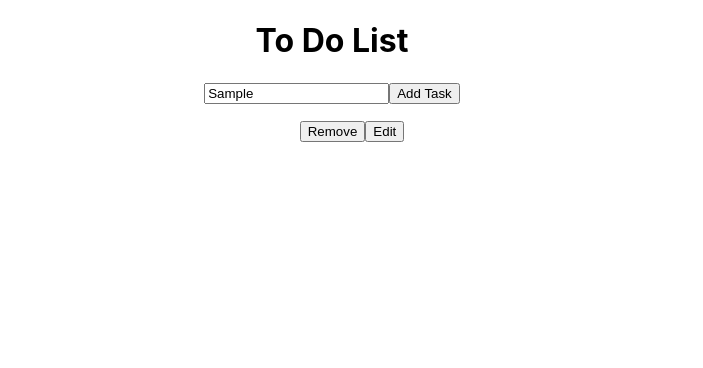
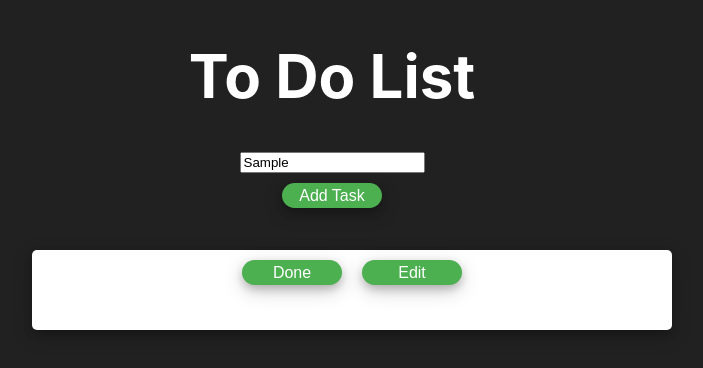
Before and after one commit to GLYNKNIGHT/My-Profile, a React app in the folder Todo/my-todo/: page / in a window 1280 px wide. Both pictures are taken after typing "Sample" into the empty fields and a click on the button "Add Task". Shown: the whole page, without its empty margins (308-1011 px from the left). Built offline with nearby package versions, Linux system fonts and the light colour scheme.

Commit message:
Edit feature now working, added some style, still had one behind bug on submit

```diff
--- a/Todo/my-todo/src/Components/App/App.css
+++ /dev/null
@@ -1,38 +0,0 @@
-.App {
-  text-align: center;
-}
-
-.App-logo {
-  height: 40vmin;
-  pointer-events: none;
-}
-
-@media (prefers-reduced-motion: no-preference) {
-  .App-logo {
-    animation: App-logo-spin infinite 20s linear;
-  }
-}
-
-.App-header {
-  background-color: #282c34;
-  min-height: 100vh;
-  display: flex;
-  flex-direction: column;
-  align-items: center;
-  justify-content: center;
-  font-size: calc(10px + 2vmin);
-  color: white;
-}
-
-.App-link {
-  color: #61dafb;
-}
-
-@keyframes App-logo-spin {
-  from {
-    transform: rotate(0deg);
-  }
-  to {
-    transform: rotate(360deg);
-  }
-}
--- a/Todo/my-todo/src/Components/App/App.js
+++ b/Todo/my-todo/src/Components/App/App.js
@@ -1,10 +1,12 @@
-import './App.css';
+//import './App.css';
 import React from 'react';
 import {useState} from 'react'
 import Task from '../Task';
 import List from '../Task List';
 import Input from '../Input';
 import SubmitButton from '../Submit Button';
+import styles from './App.module.css'
+import DeleteButton from '../Delete Button';
 
 
 
@@ -15,46 +17,60 @@ const [input, setInput ] = useState(
 );
 const [task, setTask ]= useState({});
 const [list, setList ] = useState([]);
-const [id, setId] = useState(0)
-const [edittask, setEditTask]= useState()
-/*
-function handleChange(event){
-  const newInput = event.target.value
-  setInput (newInput);
-  console.log(input)
-  }
-*/
+const [editTask, setEditTask] = useState(null)
+const [editText,setEditText]= useState("")
+
+
 function submitTask(){
-  setId(id+1)
   const newTask = {id: new Date().getTime(), task: input}
   console.log(newTask)
   setTask (newTask);
   setList (list =>[...list, task]);
-  console.log(id)
-  console.log(list)
-  //setInput("")
+
  }
 
 
 function removeTask(id){
-
   const newArr = list.filter((item)=> item.id !== id)
   console.log(newArr)
   setList(newArr)
 }
 
-function editTask(){
-
+function submitEdit(id){
+ const updatedTasks = [...list].map((task)=>{
+  if (task.id===id){
+    task.task = editText
+  }
+  return task
+ })
+ setList(updatedTasks)
+ setEditTask(null)
+ setEditText("")
 }
 
  return (
-    <div className="App">
-    <h1>To Do List</h1>
+    <div className={styles.App}>
+    <h1 className={styles.header}>To Do List</h1>
      <Input onChange={(e)=> setInput(e.target.value)} value={task}/>
-      <SubmitButton  onClick={submitTask}>Add Task</SubmitButton>
+      <button className={styles.button} onClick={submitTask}>Add Task</button>
       <List>
-          {list.map((item)=>{return <div><Task key={item.id} text={item.task} removeTask={()=>removeTask(item.id)} editTask={editTask}/>
+          {list.map((item)=>{return <div className ={styles.task} key={item.id}>
 
+          {editTask === item.id ?
+          (<input type="text"
+                  onChange={(e)=> setEditText(e.target.value)}
+                  value={editText}/>)
+          :
+          (<Task text={item.task} />)}
+
+          <button className={styles.button}  onClick={()=>removeTask(item.id)}>Done</button>
+
+          {editTask=== item.id ?
+          (<button className={styles.button} onClick ={()=> submitEdit(item.id)}>Submit </button>)
+          :
+          (<button className={styles.button} onClick= {()=> setEditTask(item.id)}>Edit</button>)
+
+          }
           </div>})}
       </List>
     </div>
--- /dev/null
+++ b/Todo/my-todo/src/Components/App/App.module.css
@@ -0,0 +1,49 @@
+.App {
+  display: flex;
+  flex-direction: column;
+  text-align: center;
+  align-items: center;
+  background-color: rgb(33, 33, 33);
+}
+
+.header{
+  color: white;
+  font-size: 60px;
+}
+
+.App-header {
+  background-color: #282c34;
+  min-height: 100vh;
+  display: flex;
+  flex-direction: column;
+  align-items: center;
+  justify-content: center;
+  font-size: calc(10px + 2vmin);
+  color: white;
+}
+
+
+.task{
+  border: #282c34;
+  width: 50vw;
+  height: 10vh;
+  background-color: white;
+  border-radius: 5px;
+  box-shadow: 0 4px 8px 0 rgba(0, 0, 0, 0.2), 0 6px 20px 0 rgba(0, 0, 0, 0.19);
+
+}
+
+.button{
+  width: 100px;
+  height: 25px;
+  box-shadow: 0 4px 8px 0 rgba(0, 0, 0, 0.2), 0 6px 20px 0 rgba(0, 0, 0, 0.19);
+  background-color: #4CAF50;
+  border-radius: 50px;
+  margin-left: 10px;
+  margin: 10px;
+  border: none;
+  color: #fff;
+  font-size: 16px;
+}
+
+.button:hover {background-color: #3e8e41}
--- a/Todo/my-todo/src/Components/Task/index.js
+++ b/Todo/my-todo/src/Components/Task/index.js
@@ -1,9 +1,5 @@
 
-export default function Task({text, removeTask, editTask}){
-    return <>
-    <p>{text}</p>
-    <button onClick={removeTask}>Remove</button>
-    <button OnClick={editTask}>Edit</button>
+export default function Task({text}){
+    return <p>{text}</p>
 
-    </>
 }
--- a/Todo/my-todo/src/index.css
+++ b/Todo/my-todo/src/index.css
@@ -1,4 +1,5 @@
 body {
+background-color: rgb(33, 33, 33);
   margin: 0;
   font-family: -apple-system, BlinkMacSystemFont, 'Segoe UI', 'Roboto', 'Oxygen',
     'Ubuntu', 'Cantarell', 'Fira Sans', 'Droid Sans', 'Helvetica Neue',
```
Also changed, not shown: Todo/my-todo/README.md.
